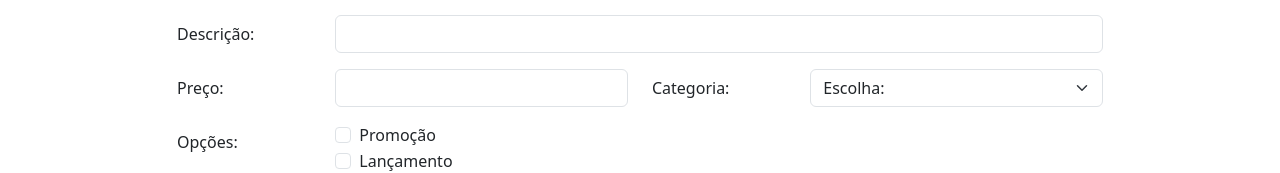
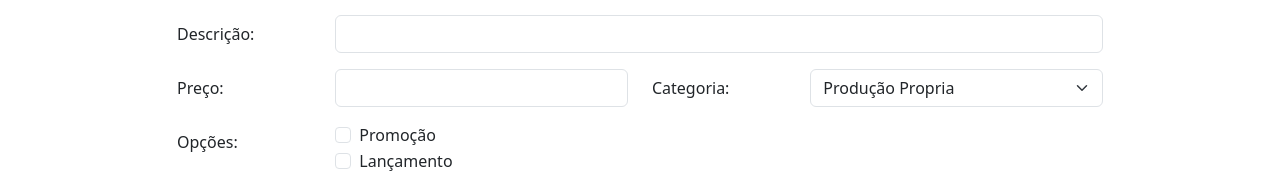
Before and after one commit to rafams30/cadastro-produto-angular, an Angular app: page / in a window 1280 px wide. Shown: the part 186-359 px from the top of the page. Built offline with nearby package versions, Linux system fonts and the light colour scheme.

Commit message:
Carregando o array categories no select

```diff
--- a/src/app/app.component.ts
+++ b/src/app/app.component.ts
@@ -3,11 +3,12 @@ import { RouterOutlet } from '@angular/router';
 import { HeaderComponent } from "./components/header/header.component";
 import { ProductsComponent } from "./components/products/products.component";
 import { FooterComponent } from "./components/footer/footer.component";
+import { CommonModule } from '@angular/common';
 
 @Component({
   selector: 'app-root',
   standalone: true,
-  imports: [RouterOutlet, HeaderComponent, ProductsComponent, FooterComponent],
+  imports: [RouterOutlet, HeaderComponent, ProductsComponent, FooterComponent, CommonModule],
   templateUrl: './app.component.html',
   styleUrl: './app.component.css'
 })
--- a/src/app/components/product/product.component.html
+++ b/src/app/components/product/product.component.html
@@ -29,7 +29,10 @@
                     <label for="selectCategory" class="col-sm-2 col-form-label">Categoria:</label>
                     <div class="col-sm-4">
                         <select class="form-select" aria-label="Selecione uma categoria" id="selectCategory" required>
-                            <option value="" selected>Escolha:</option>
+                            <option *ngFor="let c of categories">
+                                {{c.name}}
+                            </option>
+
                         </select>
                     </div>
                 </div>
--- a/src/app/components/product/product.component.ts
+++ b/src/app/components/product/product.component.ts
@@ -1,12 +1,22 @@
-import { Component } from '@angular/core';
+import { Component, Input, OnInit } from '@angular/core';
+import { Category } from '../../interfaces/Category';
+import { NgFor } from '@angular/common';
 
 @Component({
   selector: 'app-product',
   standalone: true,
-  imports: [],
+  imports: [NgFor],
   templateUrl: './product.component.html',
   styleUrl: './product.component.css'
 })
-export class ProductComponent {
+export class ProductComponent implements OnInit{
 
+ @Input()
+  categories : Category [] = [];
+
+  constructor() { }
+
+  ngOnInit(): void {
+
+  }
 }
--- a/src/app/components/products/products.component.html
+++ b/src/app/components/products/products.component.html
@@ -1,5 +1,5 @@
 <div class="container mt-3">
-    <app-product></app-product>
+    <app-product [categories]="categories" ></app-product>
 
     <div class="display-6">
         Produtos Cadastrados:
--- a/src/app/components/products/products.component.ts
+++ b/src/app/components/products/products.component.ts
@@ -1,13 +1,28 @@
-import { Component } from '@angular/core';
+import { Component, OnInit } from '@angular/core';
 import { ProductComponent } from "../product/product.component";
+import { Category } from '../../interfaces/Category';
+import { NgFor } from '@angular/common';
 
 @Component({
   selector: 'app-products',
   standalone: true,
-  imports: [ProductComponent],
+  imports: [ProductComponent, NgFor],
   templateUrl: './products.component.html',
   styleUrl: './products.component.css'
 })
-export class ProductsComponent {
+export class ProductsComponent implements OnInit {
+
+  categories : Category [] = [
+    {id : 1, name:"Produção Propria" },
+    {id : 2, name:"Nacional" },
+    {id : 3, name:"Importado" },
+    {id : 4, name:"Premium" }
+  ];
+
+  constructor() { }
+
+  ngOnInit(): void {
+
+  }
 
 }
```
